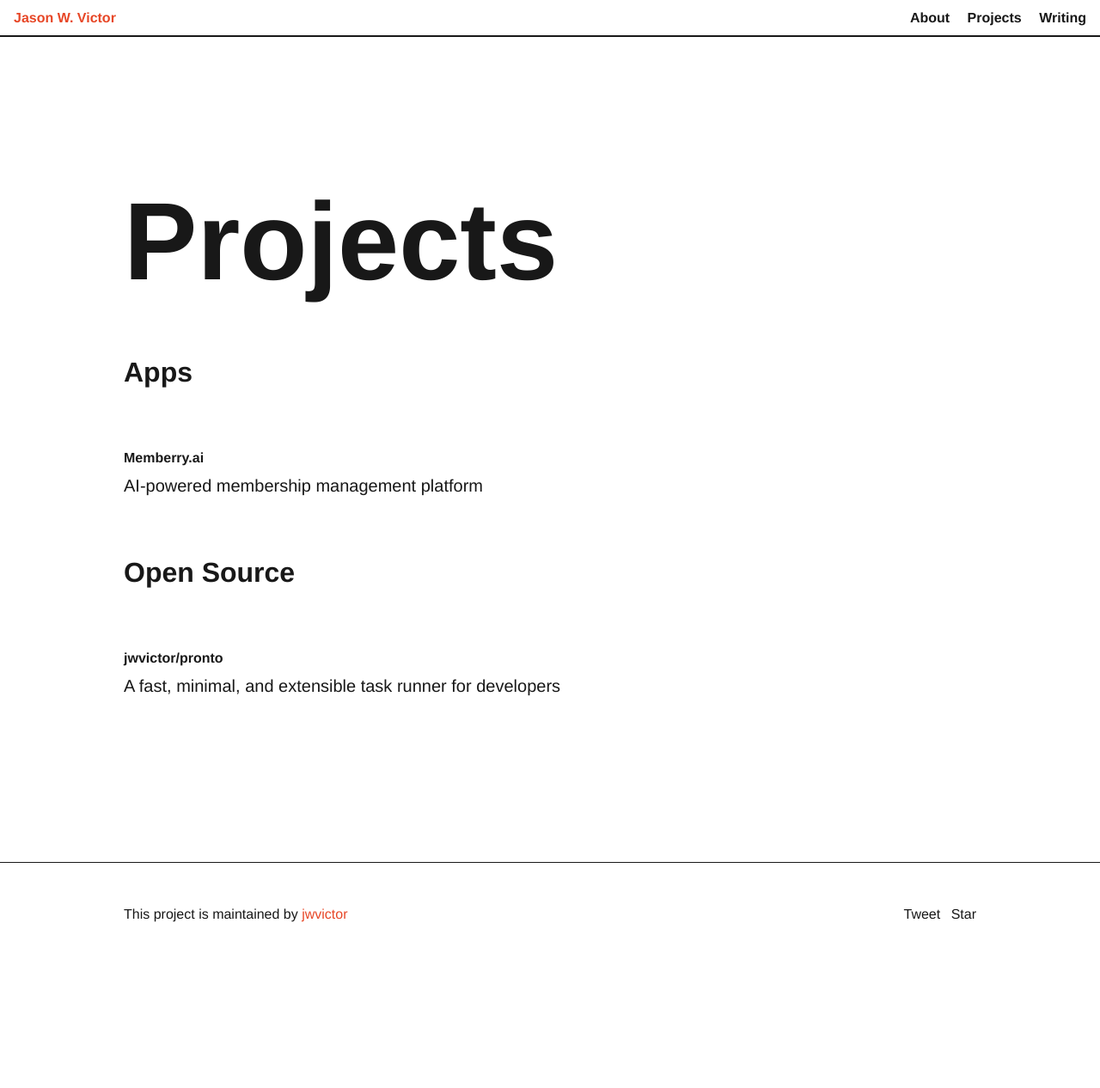
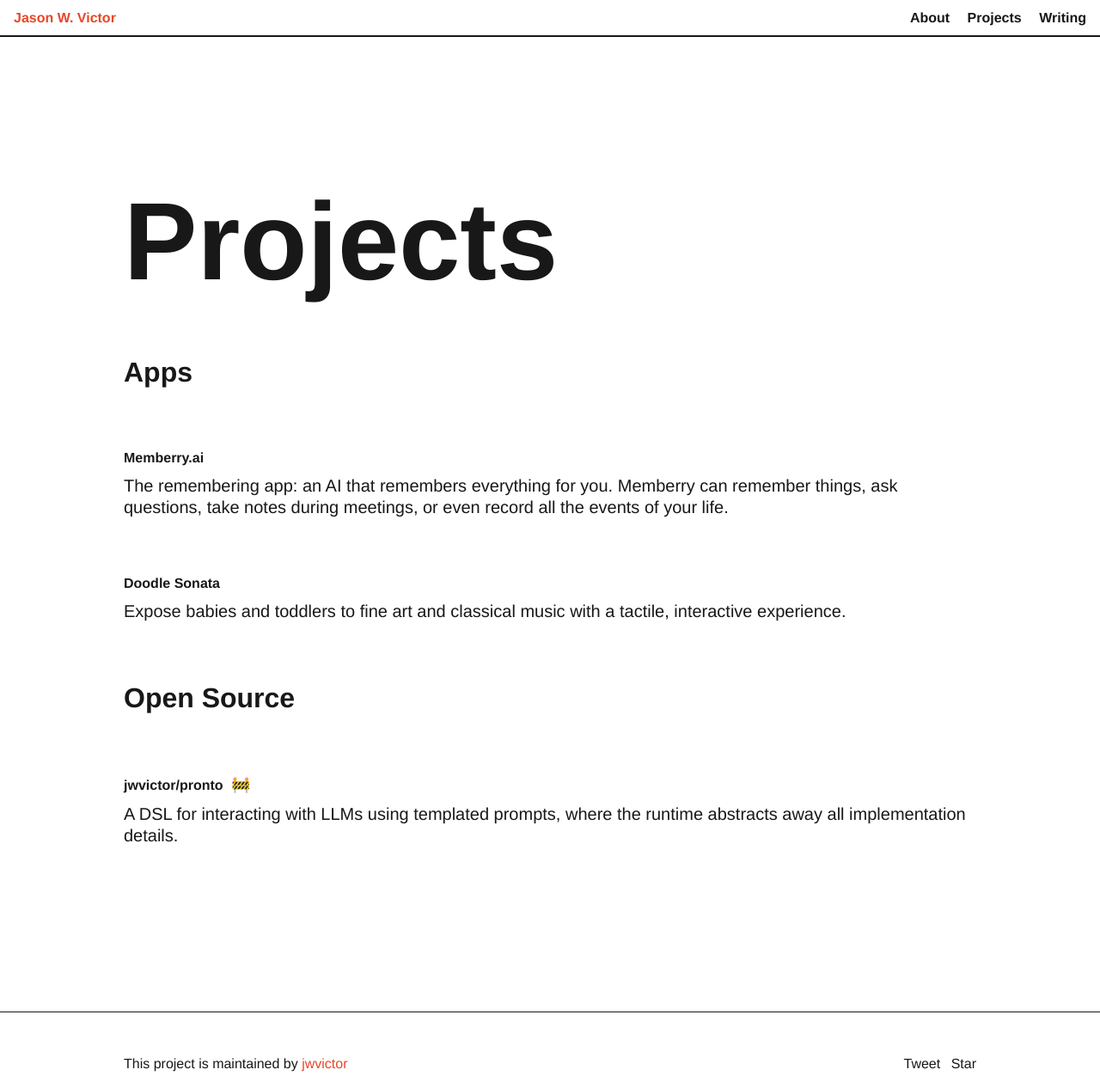
Before and after one commit to jwvictor/jwvictor.github.io, a Jekyll site: the page built from projects.html, in a window 1280 px wide. Shown: the whole page at 86% size. Built offline with Jekyll 4.4.1, drawn with Linux system fonts in a browser that asks for light colours; comment, search, counter and statistics services are not loaded; before the commit the page ends 1092 px from its top, so only the background shows below that.

Commit message:
projects

```diff
--- a/projects.html
+++ b/projects.html
@@ -11,7 +11,11 @@
     <ul class="list-reset">
       <li class="mb-4">
         <a href="https://memberry.ai" class="link-primary">Memberry.ai</a>
-        <p class="h4 lh-condensed font-smoothing mt-1">AI-powered membership management platform</p>
+        <p class="h4 lh-condensed font-smoothing mt-1">The remembering app: an AI that remembers everything for you. Memberry can remember things, ask questions, take notes during meetings, or even record all the events of your life.</p>
+      </li>
+      <li class="mb-4">
+        <a href="https://apps.apple.com/us/app/doodle-sonata-art-music/id6744941924" class="link-primary">Doodle Sonata</a>
+        <p class="h4 lh-condensed font-smoothing mt-1">Expose babies and toddlers to fine art and classical music with a tactile, interactive experience.</p>
       </li>
     </ul>
   </div>
@@ -20,8 +24,8 @@
     <h2 class="h2 mb-4">Open Source</h2>
     <ul class="list-reset">
       <li class="mb-4">
-        <a href="https://github.com/jwvictor/pronto" class="link-primary">jwvictor/pronto</a>
-        <p class="h4 lh-condensed font-smoothing mt-1">A fast, minimal, and extensible task runner for developers</p>
+        <a href="https://github.com/jwvictor/pronto" class="link-primary">jwvictor/pronto <span title='Under construction' style='font-size:1.1em; margin-left:0.3em;'>🚧</span></a>
+        <p class="h4 lh-condensed font-smoothing mt-1">A DSL for interacting with LLMs using templated prompts, where the runtime abstracts away all implementation details.</p>
       </li>
     </ul>
   </div>
```
